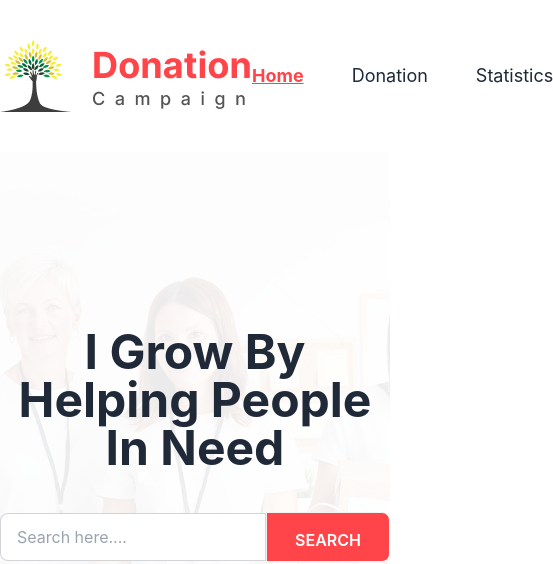
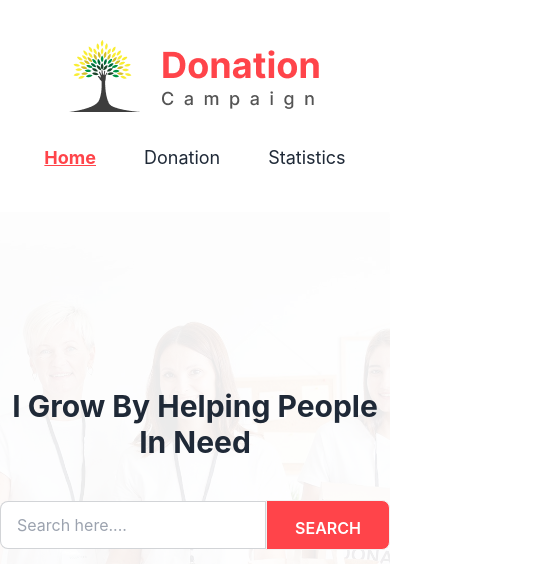
Before and after one commit to Saiful10400/assignment-8-Donation-Campaign, a React (Vite) app: page / in a window 390 px wide. Shown: the top 564 px of the page, 553 px wide, since content can reach past the window. Built offline with nearby package versions, Linux system fonts and the light colour scheme.

Commit message:
home section done

```diff
--- a/src/Components/Home/home components/Banner.jsx
+++ b/src/Components/Home/home components/Banner.jsx
@@ -19,7 +19,7 @@ const Banner = ({ data }) => {
   return (
     <>
       <div className="flex flex-col justify-center items-center gap-10 py-44 banner ">
-        <h1 className="text-center text-5xl font-bold">
+        <h1 className="text-center text-3xl lg:text-5xl font-bold">
           I Grow By Helping People In Need
         </h1>
         <div className="flex justify-center items-center">
@@ -27,7 +27,7 @@ const Banner = ({ data }) => {
             ref={getinput}
             type="text"
             placeholder="Search here...."
-            className="input input-bordered w-full max-w-xs rounded-none rounded-bl-lg rounded-tl-lg "
+            className="input input-bordered w-full w-36 lg:max-w-xs rounded-none rounded-bl-lg rounded-tl-lg "
           />
           <button
             className="btn text-white text-base font-semibold bg-[#FF444A] py-[24px] leading-[6px] px-7  rounded-none rounded-br-lg rounded-tr-lg  "
@@ -38,7 +38,7 @@ const Banner = ({ data }) => {
         </div>
       </div>
 
-      <div className="grid grid-cols-4 gap-6 mt-24">
+      <div className="grid grid-cols-1 sm:grid-cols-2 px-3 lg:px-0 lg:grid-cols-4 gap-6 mt-24">
         {
             showData.map((item,idx)=><Cart key={idx} data={item} ></Cart>)
         }
--- a/src/Components/nav bar/NavBar.jsx
+++ b/src/Components/nav bar/NavBar.jsx
@@ -4,7 +4,7 @@ import { NavLink, Outlet } from "react-router-dom";
 const NavBar = () => {
   return (
     <>
-      <div className="flex justify-between items-center py-10">
+      <div className="flex flex-col lg:flex-row justify-center gap-8 lg:gap-0 lg:justify-between items-center py-10">
         <img src={logo} alt="" />
         <div className="flex gap-12 text-lg font-normal">
           <NavLink to={"/"}>Home</NavLink>
```
